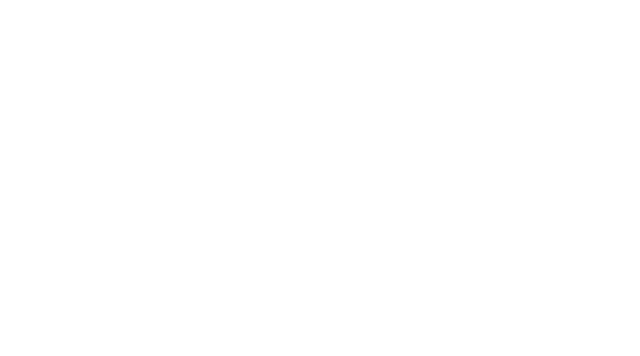
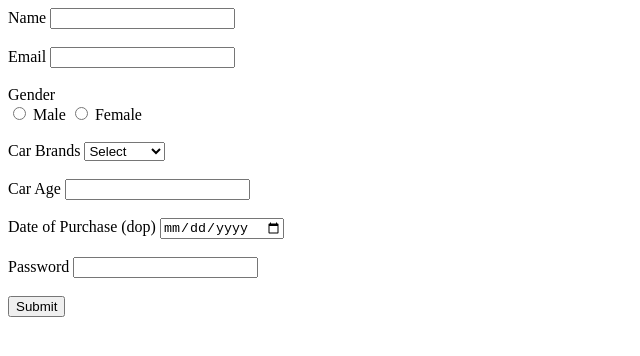
Before and after one commit to acciojob/car-insurance-form-Tuhin1904, a website: page main.html in a window 1280 px wide. Shown: the whole page, without its empty margins (0-640 px from the left). Drawn offline with Linux system fonts and the light colour scheme.

Commit message:
created a submission

```diff
--- a/main.html
+++ b/main.html
@@ -7,7 +7,50 @@
 </head>
 
 <body>
-	<!-- the entire body must be written by student -->
+	<form method='POST'>
+		<label for='name'>Name</label>
+		<input id='name' name='name' required type='text'>
+		<br>
+		<br>
+		<label for='email'>Email</label>
+		<input id='email' name='email' required type='email'>
+		<br>
+		<br>
+		<label>Gender</label>
+		<br>
+
+		<input required type='radio' value='Male' id='male' name='gender'>
+		<label for='male'>Male</label>
+
+        <input required type='radio' value='Female' id='female' name='gender'>
+		<label for='female'>Female</label>
+
+		<br>
+		<br>
+		<label for='cars'>Car Brands</label>
+        <select id='cars' name='cars'>
+			<option value='' disabled selected>Select</option>
+			<option value='BMW'>BMW</option>
+			<option value='Audi'>Audi</option>
+			<option value='Mercedez'>Mercedez</option>
+		</select>
+		<br>
+		<br>
+		<label for='carage'>Car Age</label>
+		<input id='carage' required type='number' name='carage'>
+        <br>
+		<br>
+		<label for='dop'>Date of Purchase (dop)</label>
+		<input id='dop' required type='date' name='dop'>
+		<br>
+		<br>
+		<label for='password'>Password</label>
+		<input id='password' required type='password' name='password'>
+		<br>
+		<br>
+		<button type='submit'>Submit</button>
+
+	</form>
     <script type="text/javascript" src="./script.js">
 </script>
 
```
